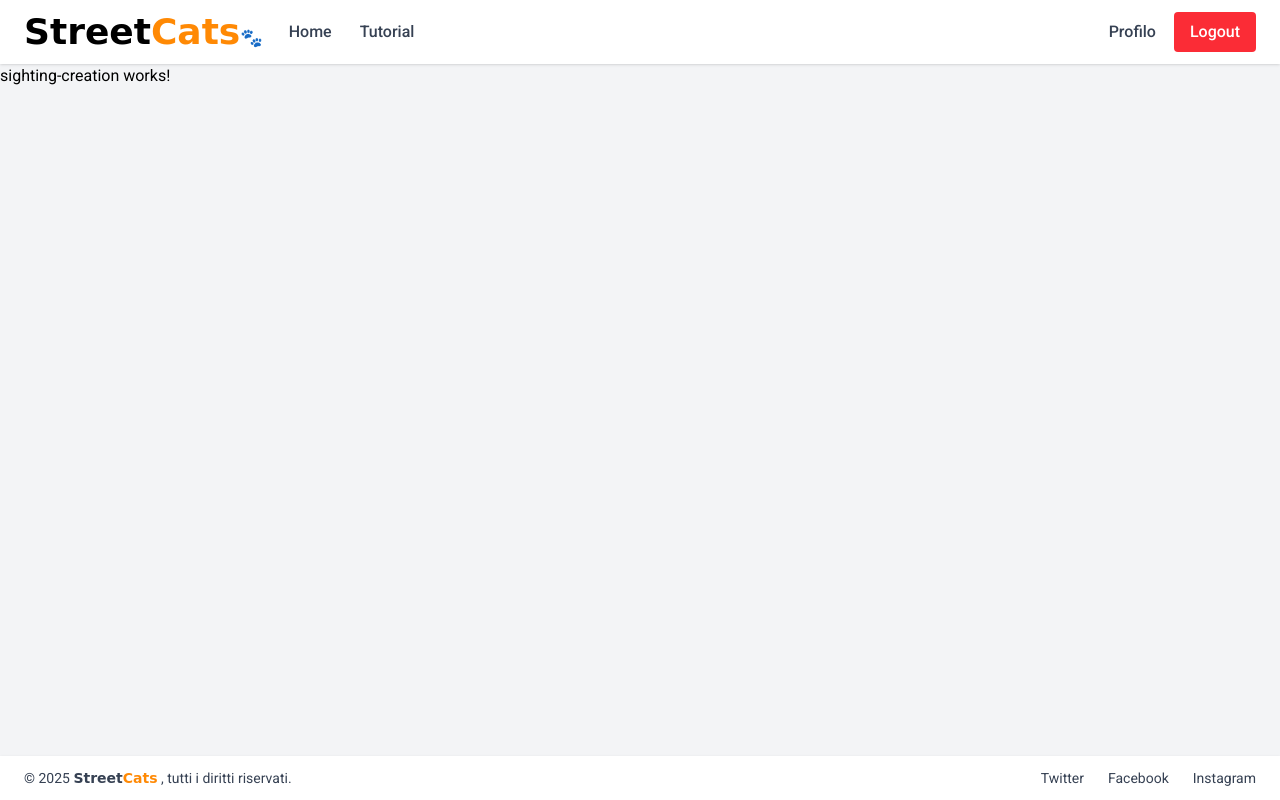
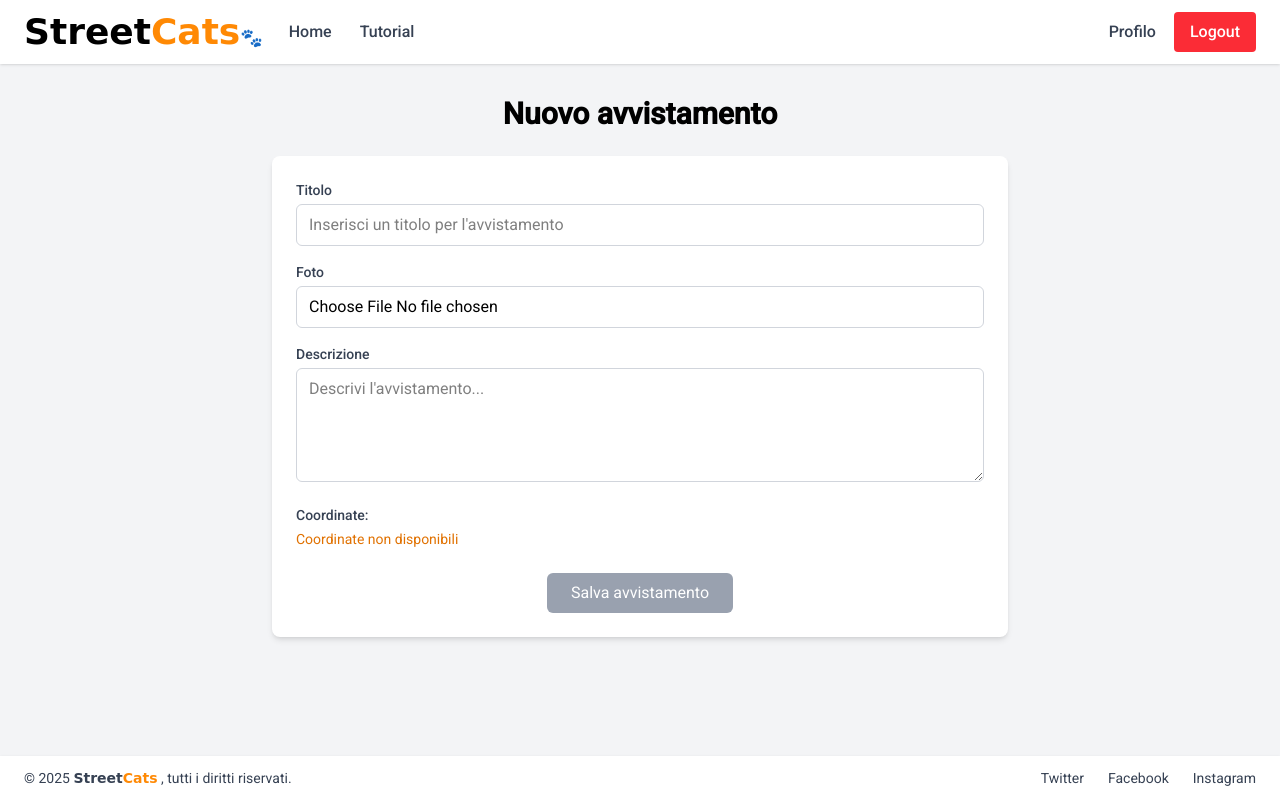
Before and after one commit to Totore26/StreetCats, an Angular app in the folder frontend/: page /sightingCreation in a window 1280 px wide. Built offline with nearby package versions, Linux system fonts and the light colour scheme; sample sign-in values are in the browser's storage.

Commit message:
aggiunta la vista di creazine avvistamento

```diff
--- a/frontend/src/app/homepageComponent/sighting-creation/sighting-creation.html
+++ b/frontend/src/app/homepageComponent/sighting-creation/sighting-creation.html
@@ -1 +1,70 @@
-<p>sighting-creation works!</p>
+<div class="container mx-auto px-4 py-8 max-w-3xl">
+  <h1 class="text-2xl md:text-3xl font-bold text-center mb-6">Nuovo avvistamento</h1>
+
+  <form [formGroup]="sightingForm" (ngSubmit)="onSubmit()" class="bg-white rounded-lg shadow-md p-6">
+    <div class="mb-4">
+      <label for="title" class="block text-sm font-medium text-gray-700 mb-1">Titolo</label>
+      <input
+        type="text"
+        id="title"
+        formControlName="title"
+        class="w-full px-3 py-2 border border-gray-300 rounded-md focus:outline-none focus:ring-2 focus:ring-blue-500"
+        placeholder="Inserisci un titolo per l'avvistamento"
+      >
+      <div *ngIf="sightingForm.get('title')?.invalid && sightingForm.get('title')?.touched" class="text-red-500 text-sm mt-1">
+        Il titolo è obbligatorio e deve contenere almeno 3 caratteri
+      </div>
+    </div>
+
+    <div class="mb-4">
+      <label for="photo" class="block text-sm font-medium text-gray-700 mb-1">Foto</label>
+      <input
+        type="file"
+        id="photo"
+        accept="image/*"
+        (change)="onFileChange($event)"
+        class="w-full px-3 py-2 border border-gray-300 rounded-md focus:outline-none focus:ring-2 focus:ring-blue-500"
+      >
+
+      <div *ngIf="previewImage" class="mt-4">
+        <p class="text-sm font-medium text-gray-700 mb-1">Anteprima:</p>
+        <div class="w-full">
+          <img [src]="previewImage" alt="Anteprima" class="w-full h-auto rounded-md">
+        </div>
+      </div>
+    </div>
+
+    <div class="mb-4">
+      <label for="description" class="block text-sm font-medium text-gray-700 mb-1">Descrizione</label>
+      <textarea
+        id="description"
+        formControlName="description"
+        rows="4"
+        class="w-full px-3 py-2 border border-gray-300 rounded-md focus:outline-none focus:ring-2 focus:ring-blue-500"
+        placeholder="Descrivi l'avvistamento..."
+      ></textarea>
+      <div *ngIf="sightingForm.get('description')?.invalid && sightingForm.get('description')?.touched" class="text-red-500 text-sm mt-1">
+        La descrizione è obbligatoria e deve contenere almeno 10 caratteri
+      </div>
+    </div>
+
+    <div class="mb-6">
+      <p class="text-sm font-medium text-gray-700 mb-1">Coordinate:</p>
+      <div class="flex gap-4 text-gray-600">
+        <p *ngIf="lat"><span class="font-semibold">Lat:</span> {{lat}}</p>
+        <p *ngIf="lng"><span class="font-semibold">Lng:</span> {{lng}}</p>
+      </div>
+      <p *ngIf="!lat || !lng" class="text-amber-600 text-sm">Coordinate non disponibili</p>
+    </div>
+
+    <div class="flex justify-center">
+      <button
+        type="submit"
+        [disabled]="sightingForm.invalid || !lat || !lng"
+        class="px-6 py-2 bg-orange-400 text-white rounded-md hover:bg-orange-500 focus:outline-none focus:ring-2 focus:ring-orange-300 disabled:bg-gray-400 disabled:cursor-not-allowed"
+      >
+        Salva avvistamento
+      </button>
+    </div>
+  </form>
+</div>
--- a/frontend/src/app/homepageComponent/sighting-creation/sighting-creation.ts
+++ b/frontend/src/app/homepageComponent/sighting-creation/sighting-creation.ts
@@ -1,11 +1,67 @@
-import { Component } from '@angular/core';
+import { Component, OnInit } from '@angular/core';
+import { CommonModule } from '@angular/common';
+import { ReactiveFormsModule, FormBuilder, FormGroup, Validators } from '@angular/forms';
+import { ActivatedRoute } from '@angular/router';
 
 @Component({
   selector: 'app-sighting-creation',
-  imports: [],
+  imports: [CommonModule, ReactiveFormsModule],
   templateUrl: './sighting-creation.html',
-  styleUrl: './sighting-creation.scss'
+  styleUrl: './sighting-creation.scss',
+  standalone: true
 })
-export class SightingCreation {
+export class SightingCreation implements OnInit {
+  sightingForm: FormGroup;
+  lat: string | null = null;
+  lng: string | null = null;
+  previewImage: string | ArrayBuffer | null = null;
 
+  constructor(
+    private fb: FormBuilder,
+    private route: ActivatedRoute
+  ) {
+    this.sightingForm = this.fb.group({
+      title: ['', [Validators.required, Validators.minLength(3)]],
+      description: ['', [Validators.required, Validators.minLength(10)]],
+      photo: [null, Validators.required]
+    });
+  }
+
+  ngOnInit() {
+    // Recupera le coordinate dai query params
+    this.route.queryParams.subscribe(params => {
+      this.lat = params['lat'];
+      this.lng = params['lng'];
+    });
+  }
+
+  onFileChange(event: Event) {
+    const file = (event.target as HTMLInputElement).files?.[0];
+
+    if (file) {
+      this.sightingForm.patchValue({
+        photo: file
+      });
+
+      // Mostra l'anteprima dell'immagine
+      const reader = new FileReader();
+      reader.onload = () => {
+        this.previewImage = reader.result;
+      };
+      reader.readAsDataURL(file);
+    }
+  }
+
+  onSubmit() {
+    if (this.sightingForm.valid && this.lat && this.lng) {
+      const formData = {
+        ...this.sightingForm.value,
+        lat: this.lat,
+        lng: this.lng
+      };
+
+      console.log('Form submitted:', formData);
+      // Qui andrà la logica per inviare i dati al backend
+    }
+  }
 }
```
